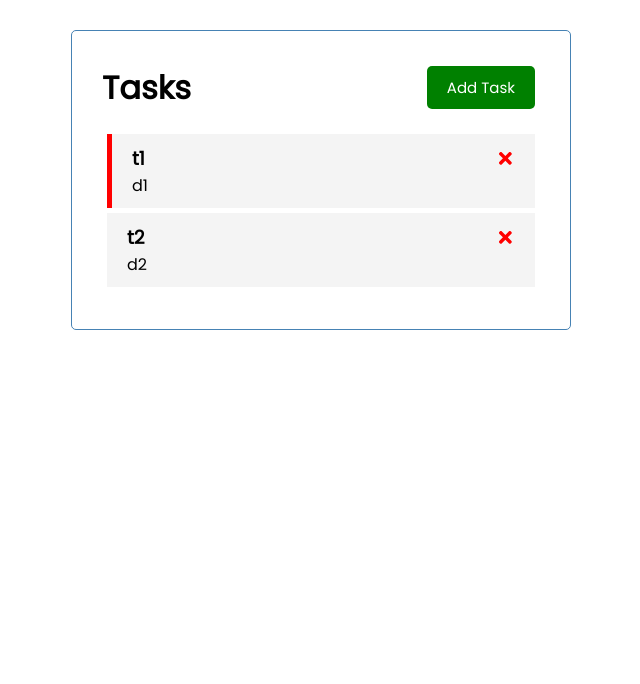
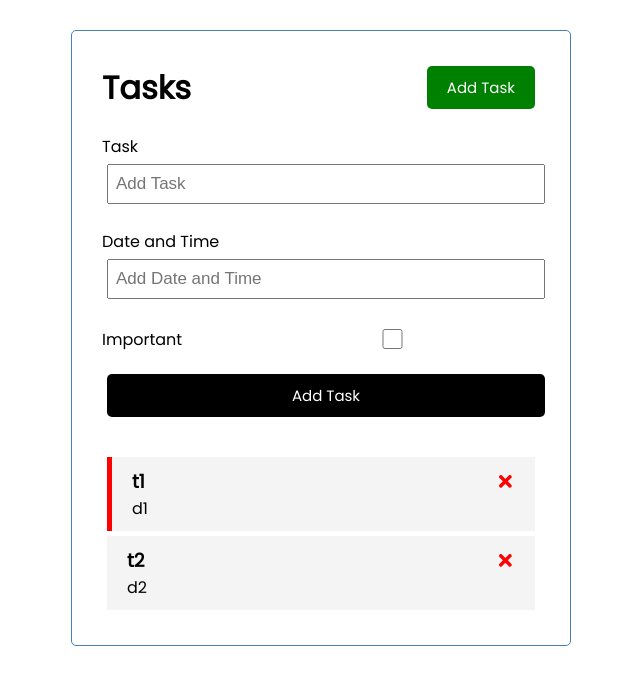
Before and after one commit to avinashgazula/react-tasks, a React (Create React App) app: page / in a window 1280 px wide. Shown: the top 684 px of the page, without its empty margins (319-959 px from the left). Built offline with nearby package versions, Linux system fonts and the light colour scheme.

Commit message:
Add Tasks

```diff
--- a/src/App.js
+++ b/src/App.js
@@ -1,10 +1,17 @@
 import { useState } from 'react';
+import AddTask from './components/AddTask';
 import Header from './components/Header';
 import Tasks from './components/Tasks';
 
 function App() {
 
   const [tasks, setTasks] = useState([{ id: 1, name: "t1", day: "d1", important: true }, { id: 2, name: "t2", day: "d2", important: false }])
+
+  const addTask = (task) => {
+    const id = Math.ceil(Math.random() * 100000)
+    const newTask = { ...task, id }
+    setTasks([...tasks, newTask])
+  }
 
   const deleteTask = (id) => {
     setTasks(tasks.filter(task => task.id !== id))
@@ -17,6 +24,7 @@ function App() {
   return (
     <div className="container">
       <Header />
+      <AddTask onAdd={addTask} />
       {tasks.length > 0 ? <Tasks onDelete={deleteTask} onToggle={toggleImportant} tasks={tasks} /> : 'No Tasks Available'}
     </div>
   );
--- /dev/null
+++ b/src/components/AddTask.js
@@ -0,0 +1,39 @@
+import { useState } from 'react'
+
+const AddTask = ({ onAdd }) => {
+
+    const [name, setName] = useState('')
+    const [day, setDay] = useState('')
+    const [important, setImportant] = useState(false)
+
+    const onSubmit = (e) => {
+        e.preventDefault()
+        if (!name) {
+            alert('Add a Task to submit')
+        }
+        onAdd({ name, day, important })
+        setName('')
+        setDay('')
+        setImportant(false)
+    }
+
+    return (
+        <form className="add-form" onSubmit={onSubmit}>
+            <div className="form-control">
+                <label>Task</label>
+                <input type="text" placeholder="Add Task" value={name} onChange={(e) => setName(e.target.value)} />
+            </div>
+            <div className="form-control">
+                <label>Date and Time</label>
+                <input type="text" placeholder="Add Date and Time" value={day} onChange={(e) => setDay(e.target.value)} />
+            </div>
+            <div className="form-control form-control-check">
+                <label>Important</label>
+                <input type="checkbox" checked={important} value={important} onChange={(e) => setImportant(e.target.checked)} />
+            </div>
+            <input type="submit" value="Add Task" className="btn btn-block" />
+        </form>
+    )
+}
+
+export default AddTask
--- a/src/components/Header.js
+++ b/src/components/Header.js
@@ -2,7 +2,7 @@ import PropTypes from 'prop-types';
 import Button from './Button';
 
 
-const Header = (props) => {
+const Header = ({ title }) => {
 
     const onClick = () => {
         console.log('clicked');
@@ -10,7 +10,7 @@ const Header = (props) => {
 
     return (
         <header className="header">
-            <h1>{props.title}</h1>
+            <h1>{title}</h1>
             <Button onClick={onClick} color="green" text="Add Task" />
         </header>
     )
```
